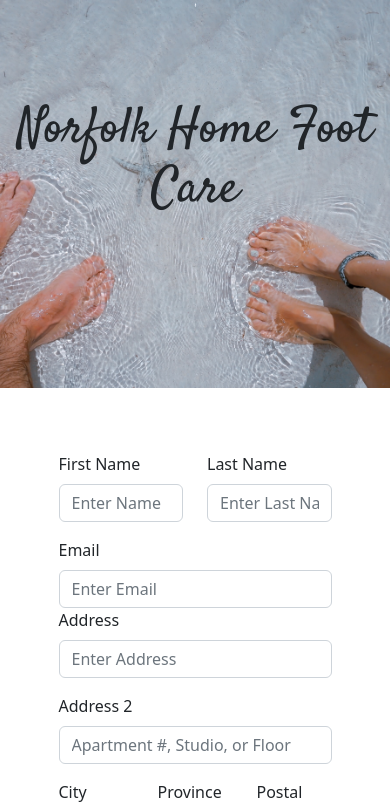
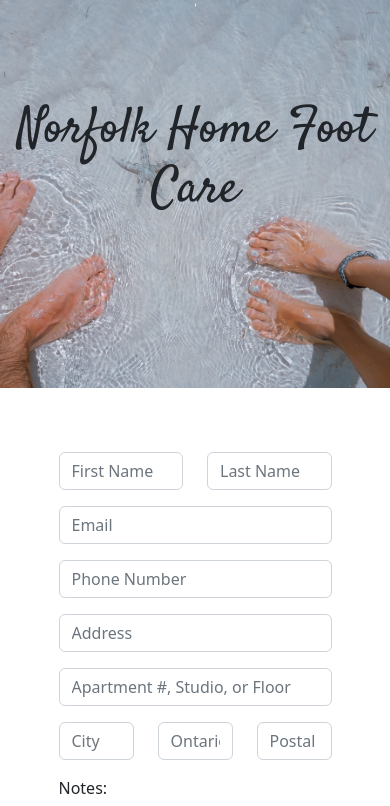
Before and after one commit to ShawnDietrich/norfolk-foot-care, a React (Create React App) app: page /Book in a window 390 px wide. Shown: the top 806 px of the page. Built offline with nearby package versions, Linux system fonts and the light colour scheme.

Commit message:
added phone number

```diff
--- a/src/Pages/Book.js
+++ b/src/Pages/Book.js
@@ -20,12 +20,13 @@ const Book = () => {
                 FirstName: e.target[0].value,
                 LastName: e.target[1].value,
                 Email: e.target[2].value,
-                Address1: e.target[3].value,
-                Address2: e.target[4].value,
-                City: e.target[5].value,
-                Province: e.target[6].value,
-                PostalCode: e.target[7].value,
-                Notes: e.target[8].value
+                Phone: e.target[3].value,
+                Address1: e.target[4].value,
+                Address2: e.target[5].value,
+                City: e.target[6].value,
+                Province: e.target[7].value,
+                PostalCode: e.target[8].value,
+                Notes: e.target[9].value
             })
         }).then(() => {
             setShowMesg(true)
@@ -41,49 +42,56 @@ const Book = () => {
 
                 <Row className='mb-3'>
                     <Form.Group as={Col} controlId='formGridFirstName'>
-                        <Form.Label>First Name</Form.Label>
-                        <FormControl name="firstName" type='firstName' placeholder='Enter Name' required />
+
+                        <FormControl name="firstName" type='firstName' placeholder='First Name' required />
                     </Form.Group>
 
                     <Form.Group as={Col} controlId='formGridLastName'>
-                        <Form.Label>Last Name</Form.Label>
-                        <FormControl name="lastName" type='lastName' placeholder='Enter Last Name' required />
+
+                        <FormControl name="lastName" type='lastName' placeholder='Last Name' required />
                     </Form.Group>
                 </Row>
-                <Row>
+                <Row className="mb-3">
                     <Form.Group as={Col} controlId="formGridEmail">
-                        <Form.Label>Email</Form.Label>
-                        <FormControl name="email" type='email' placeholder='Enter Email' required />
+
+                        <FormControl name="email" type='email' placeholder='Email' required />
+                    </Form.Group>
+                </Row>
+
+                <Row className="mb-3">
+                    <Form.Group as={Col} controlId="formGridPhone">
+
+                        <FormControl name="Phone" type='phone' placeholder='Phone Number' required />
                     </Form.Group>
                 </Row>
 
                 <Row className="mb-3">
                     <Form.Group as={Col} controlId='formgridAddress1'>
-                        <Form.Label>Address</Form.Label>
-                        <FormControl name="address" type='address1' placeholder='Enter Address' required />
+
+                        <FormControl name="address" type='address1' placeholder='Address' required />
                     </Form.Group>
 
                 </Row>
 
                 <Row className="mb-3">
                     <Form.Group as={Col} controlId='formgridAddress2'>
-                        <Form.Label>Address 2</Form.Label>
+
                         <FormControl name="address2" type='address2' placeholder='Apartment #, Studio, or Floor' />
                     </Form.Group>
                 </Row>
 
                 <Row className="mb-3">
                     <Form.Group as={Col} controlId='formgridCity'>
-                        <Form.Label>City</Form.Label>
+
                         <FormControl name="city" type='city' placeholder='City' required/>
                     </Form.Group>
                     <Form.Group as={Col} controlId='formgridProvince'>
-                        <Form.Label>Province</Form.Label>
+
                         <FormControl name="province" type='province' placeholder='Ontario' required />
                     </Form.Group>
                     <Form.Group as={Col} controlId='formgridPostal'>
-                        <Form.Label>Postal</Form.Label>
-                        <FormControl name="postal" type='postal' placeholder='' required/>
+
+                        <FormControl name="postal" type='postal' placeholder='Postal Code' required/>
                     </Form.Group>
                 </Row>
 
```
